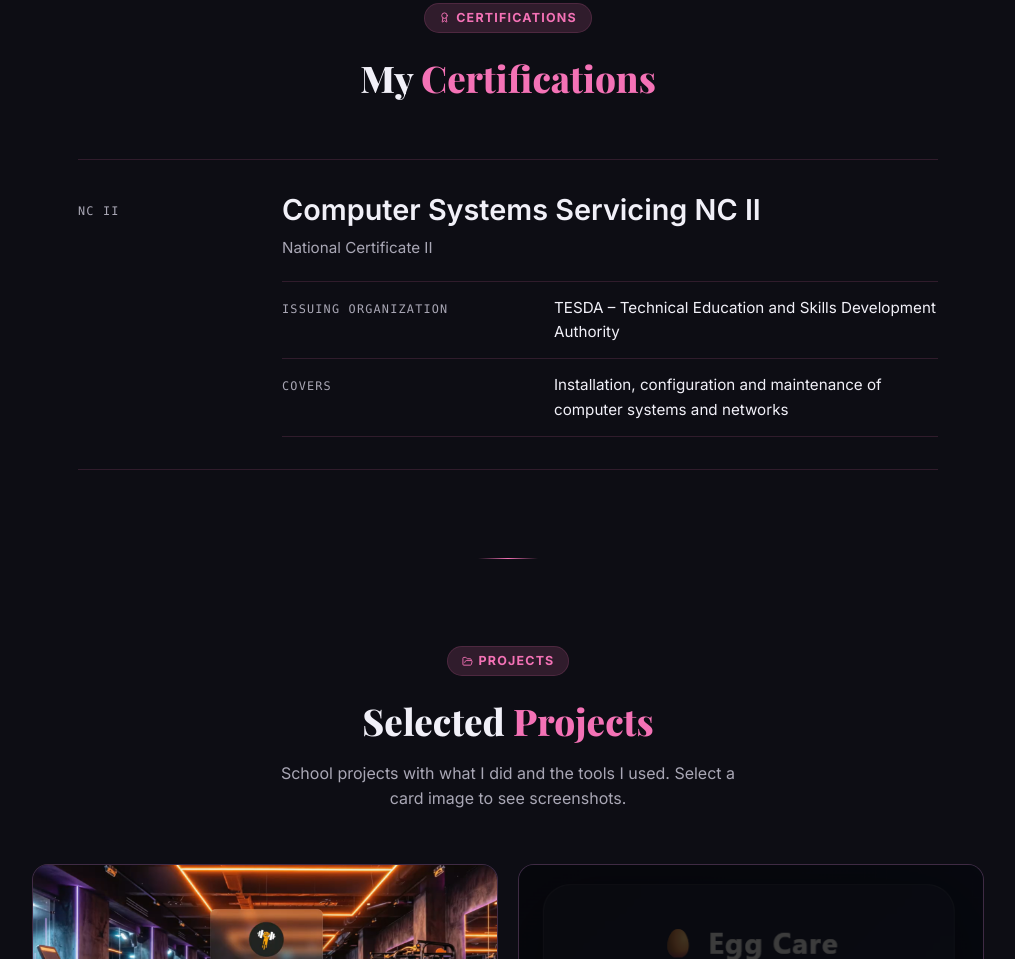
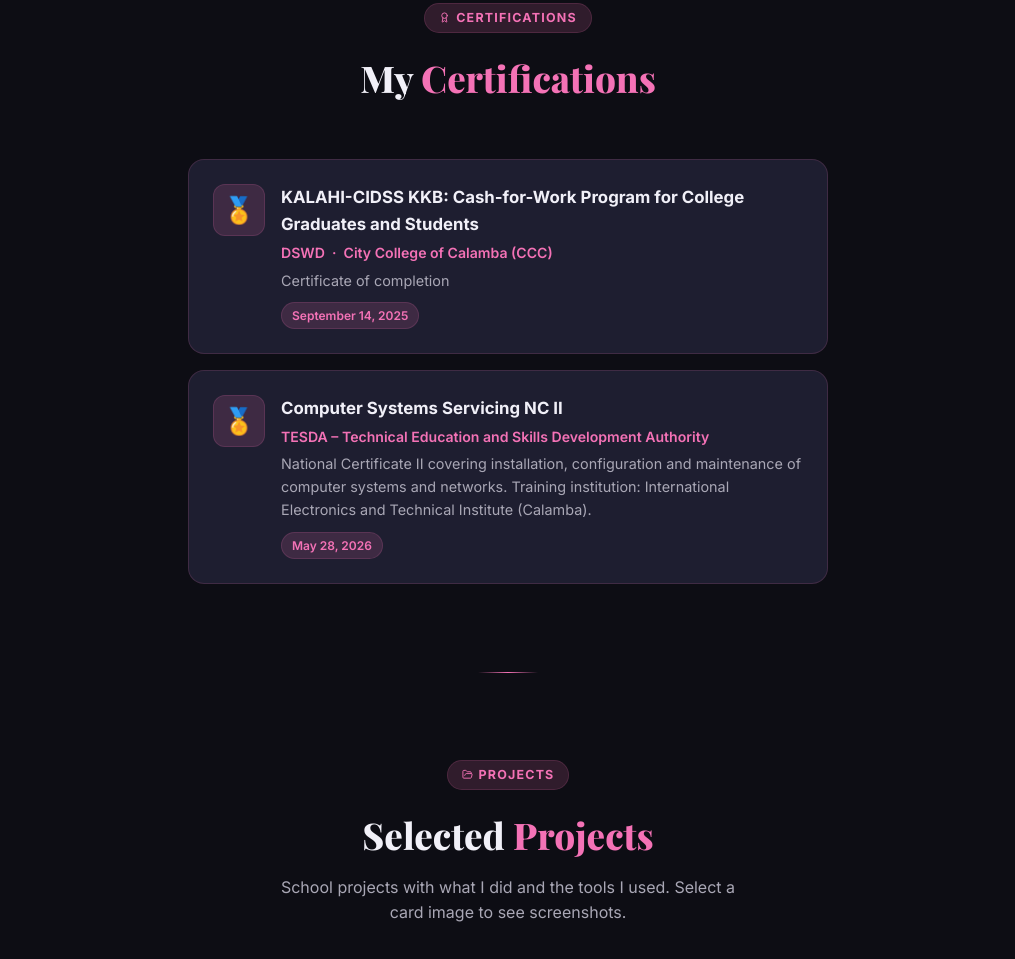
Before and after one commit to nicoleraz/PORTFOLIO, a plain HTML site: page index.html in a window 1280 px wide. Shown: the part 3990-4949 px from the top of the page, without its empty margins (132-1147 px from the left). Drawn offline with nearby package versions, Linux system fonts and the light colour scheme.

Commit message:
Refactor certification section layout and styles

```diff
--- a/index.html
+++ b/index.html
@@ -179,15 +179,13 @@
     .chip { padding: 6px 14px; border-radius: 99px; background: var(--pink-glow); border: 1px solid var(--border); color: var(--text); font-size: .88rem; font-weight: 500; }
 
     /* CERTIFICATIONS */
-    .cert-list { max-width: 860px; margin: 0 auto; border-top: 1px solid var(--border); }
-    .cert-item { display: grid; grid-template-columns: 180px 1fr; gap: 24px; padding: 32px 0; border-bottom: 1px solid var(--border); }
-    .cert-date, .cert-row dt { font-family: ui-monospace, SFMono-Regular, Menlo, Consolas, monospace; font-size: .74rem; letter-spacing: 1.2px; text-transform: uppercase; color: var(--text-muted); }
-    .cert-date { padding-top: 10px; }
-    .cert-title { font-size: clamp(1.3rem, 3vw, 1.8rem); font-weight: 600; line-height: 1.25; color: var(--text); }
-    .cert-type { font-size: .95rem; color: var(--text-muted); margin: 8px 0 20px; }
-    .cert-rows { border-top: 1px solid var(--border); }
-    .cert-row { display: grid; grid-template-columns: 1fr 1.5fr; gap: 16px; padding: 14px 0; border-bottom: 1px solid var(--border); align-items: baseline; }
-    .cert-row dd { font-size: .95rem; color: var(--text); }
+    .cert-grid { max-width: 640px; margin: 0 auto; display: flex; flex-direction: column; gap: 16px; }
+    .cert-card { background: var(--surface); border: 1px solid var(--border); border-radius: var(--radius); padding: 24px; display: flex; gap: 16px; align-items: flex-start; }
+    .cert-badge { width: 52px; height: 52px; border-radius: 12px; background: var(--pink-glow); border: 1px solid var(--border); display: flex; align-items: center; justify-content: center; font-size: 1.6rem; flex-shrink: 0; }
+    .cert-title { font-size: 1.05rem; font-weight: 700; color: var(--text); margin-bottom: 4px; }
+    .cert-issuer { font-size: .88rem; color: var(--pink); font-weight: 600; margin-bottom: 4px; }
+    .cert-desc { font-size: .9rem; color: var(--text-muted); line-height: 1.6; }
+    .cert-meta { display: flex; flex-wrap: wrap; gap: 6px; margin-top: 10px; }
 
     /* PROJECTS */
     .projects-grid { display: grid; grid-template-columns: repeat(2, 1fr); gap: 20px; }
@@ -254,9 +252,7 @@
       .about-grid, .projects-grid, .detail-grid, .exp-grid { grid-template-columns: 1fr; }
       .projects-grid .project-card:last-child:nth-child(odd) { max-width: none; }
       .contact-card { padding: 26px 18px; }
-      .cert-item { grid-template-columns: 1fr; gap: 8px; padding: 26px 0; }
-      .cert-date { padding-top: 0; }
-      .cert-row { grid-template-columns: 1fr; gap: 4px; }
+      .cert-card { flex-direction: column; }
     }
     @media (max-width: 480px) {
       .section { padding: 60px 0; }
@@ -471,21 +467,25 @@
         <div class="tag"><i data-lucide="award" width="11" height="11"></i> Certifications</div>
         <h2 class="section-title">My <span>Certifications</span></h2>
       </div>
-      <div class="cert-list">
-        <article class="cert-item fade-up">
-          <!-- To show a date like "MAY 28, 2026", replace NC II below with the date -->
-          <div class="cert-date">NC II</div>
+      <div class="cert-grid">
+        <div class="cert-card fade-up">
+          <div class="cert-badge" aria-hidden="true">🏅</div>
           <div>
-            <h3 class="cert-title">Computer Systems Servicing NC II</h3>
-            <p class="cert-type">National Certificate II</p>
-            <dl class="cert-rows">
-              <div class="cert-row"><dt>Issuing organization</dt><dd>TESDA – Technical Education and Skills Development Authority</dd></div>
-              <div class="cert-row"><dt>Covers</dt><dd>Installation, configuration and maintenance of computer systems and networks</dd></div>
-              <!-- To add the training center, copy this line:
-              <div class="cert-row"><dt>Training institution</dt><dd>YOUR TRAINING CENTER</dd></div> -->
-            </dl>
+            <div class="cert-title">KALAHI-CIDSS KKB: Cash-for-Work Program for College Graduates and Students</div>
+            <div class="cert-issuer">DSWD &nbsp;·&nbsp; City College of Calamba (CCC)</div>
+            <div class="cert-desc">Certificate of completion</div>
+            <div class="cert-meta"><span class="project-tag">September 14, 2025</span></div>
           </div>
-        </article>
+        </div>
+        <div class="cert-card fade-up">
+          <div class="cert-badge" aria-hidden="true">🏅</div>
+          <div>
+            <div class="cert-title">Computer Systems Servicing NC II</div>
+            <div class="cert-issuer">TESDA – Technical Education and Skills Development Authority</div>
+            <div class="cert-desc">National Certificate II covering installation, configuration and maintenance of computer systems and networks. Training institution: International Electronics and Technical Institute (Calamba).</div>
+            <div class="cert-meta"><span class="project-tag">May 28, 2026</span></div>
+          </div>
+        </div>
       </div>
     </div>
   </section>
```
